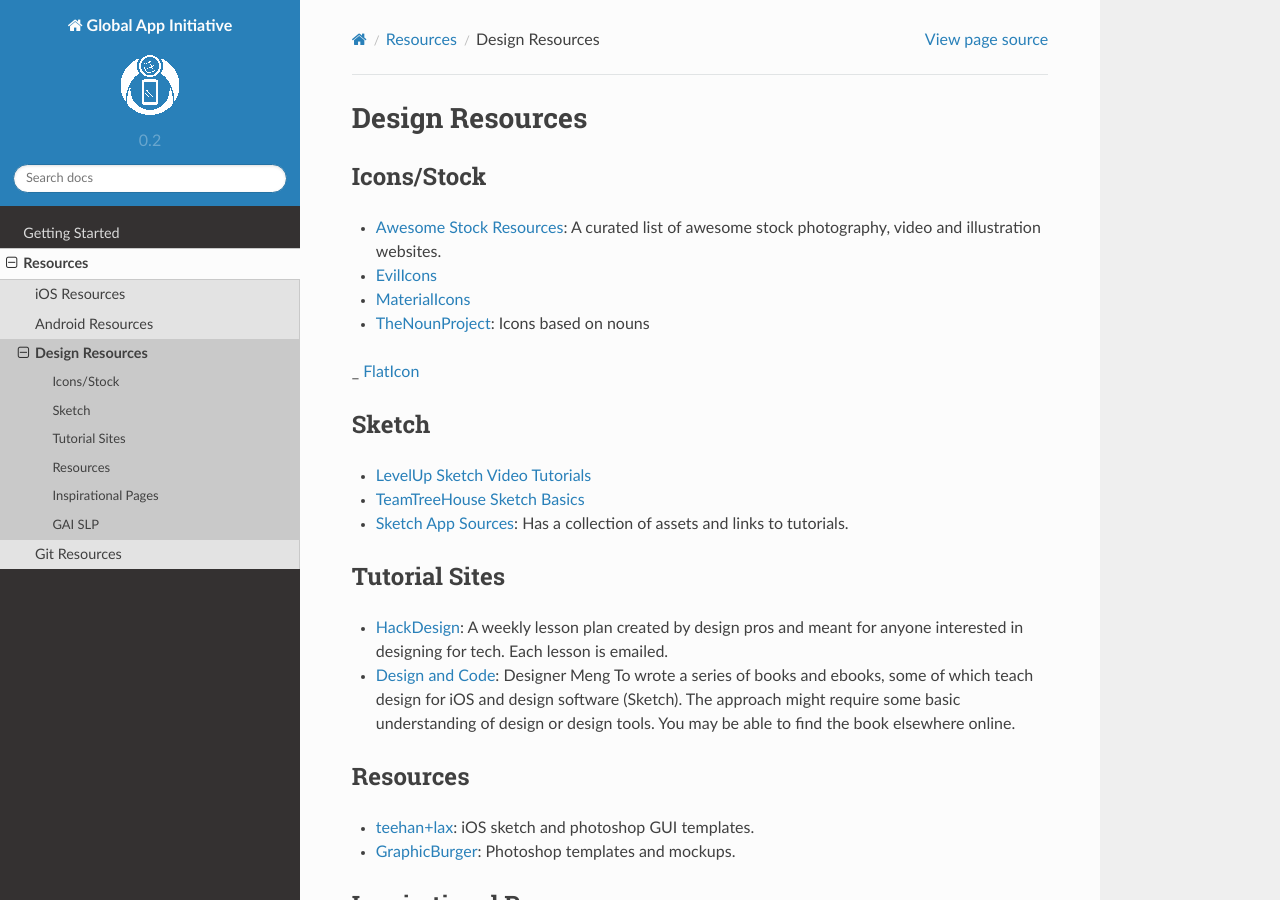
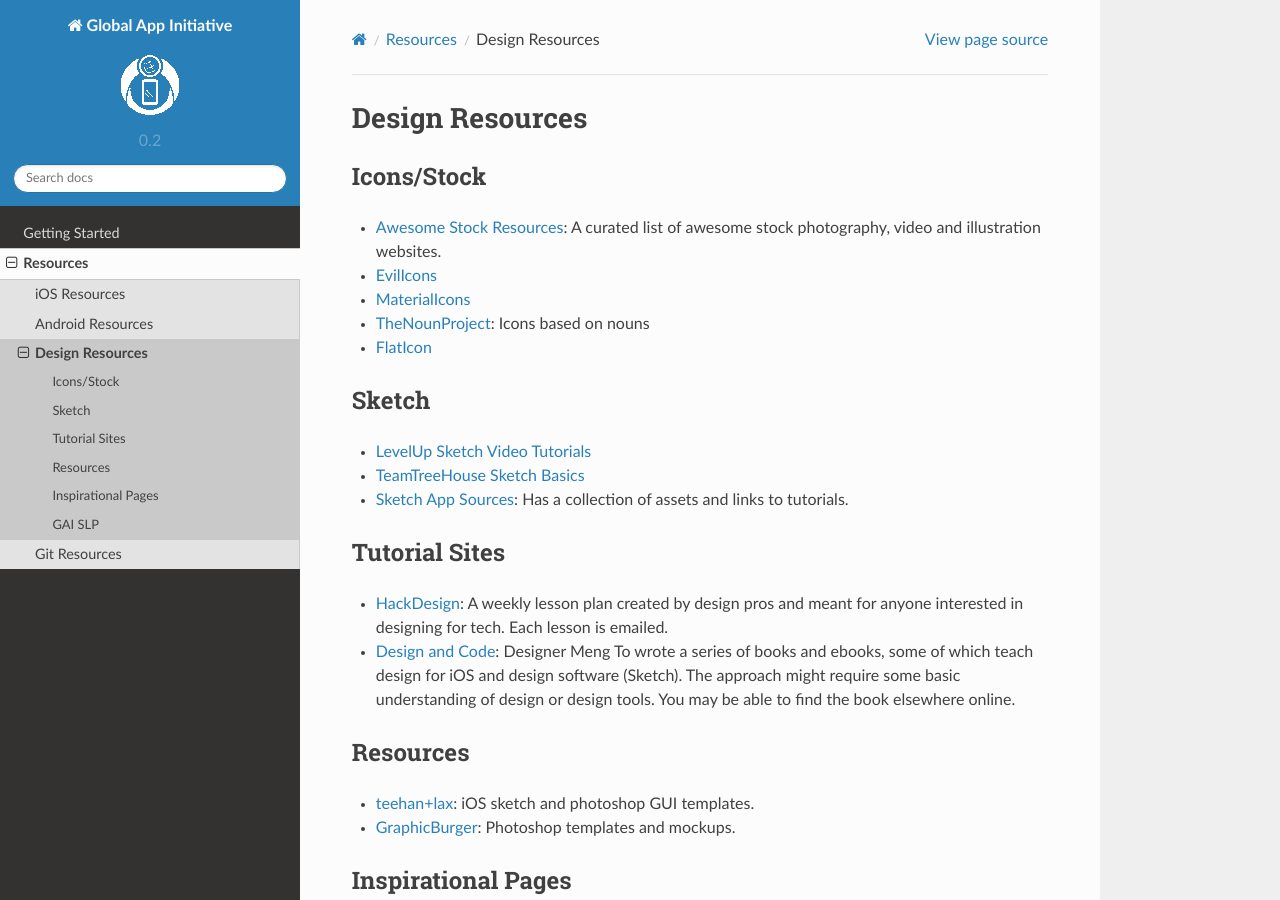
Before and after one commit to GlobalAppInitiative/Education-Resources, a Sphinx documentation site: the page built from docs/resources/design_resources.rst, in a window 1280 px wide and 900 px high. Built offline with Sphinx 7.4.7 and the Read the Docs theme 2.0.0, drawn with Linux system fonts in a browser that asks for light colours.

```diff
--- a/docs/resources/design_resources.rst
+++ b/docs/resources/design_resources.rst
@@ -8,7 +8,7 @@ Icons/Stock
 - EvilIcons_
 - MaterialIcons_
 - TheNounProject_: Icons based on nouns
-_ FlatIcon_
+- FlatIcon_
 
 
 .. _`Awesome Stock Resources`: https://github.com/neutraltone/awesome-stock-resources
```
